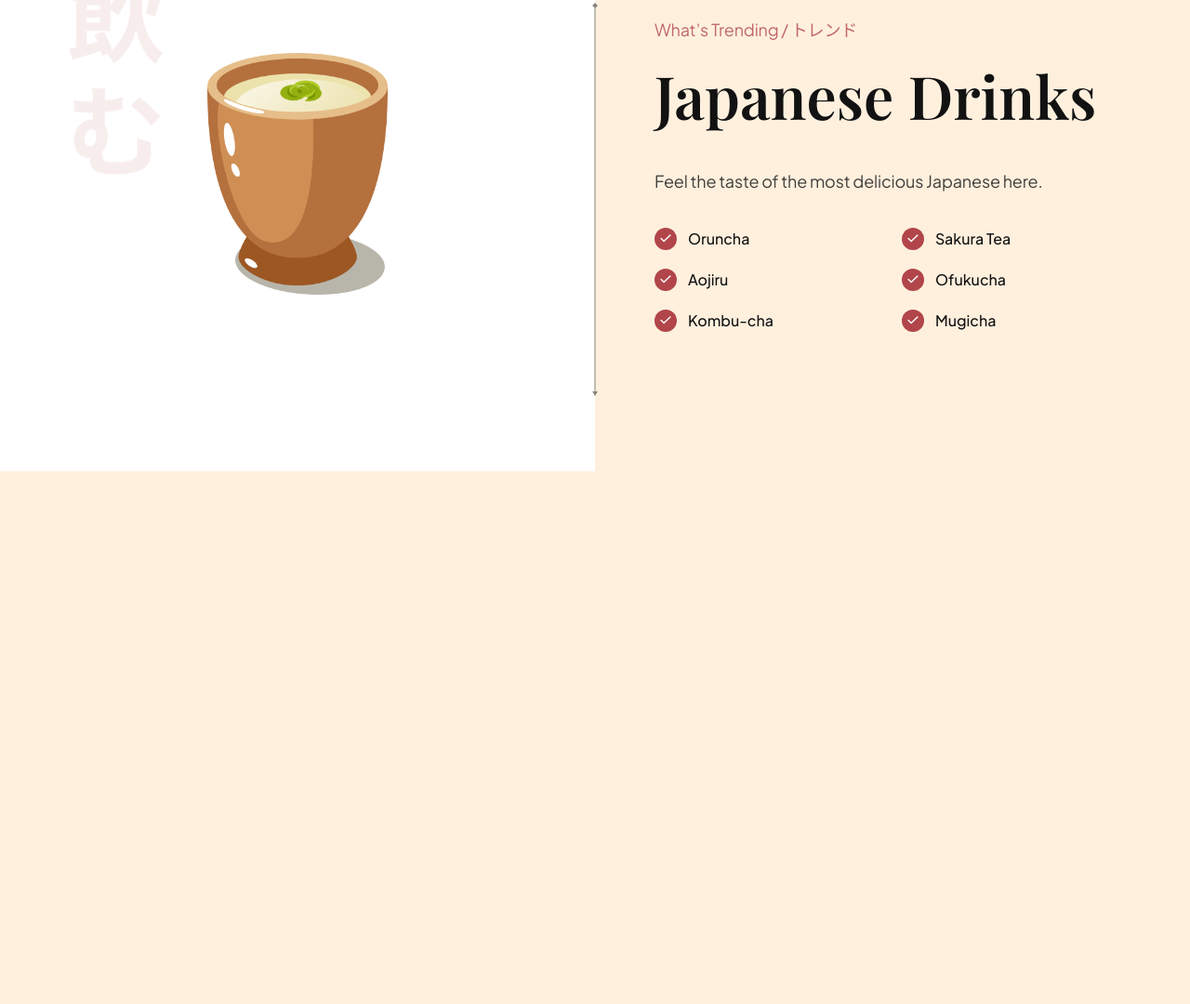
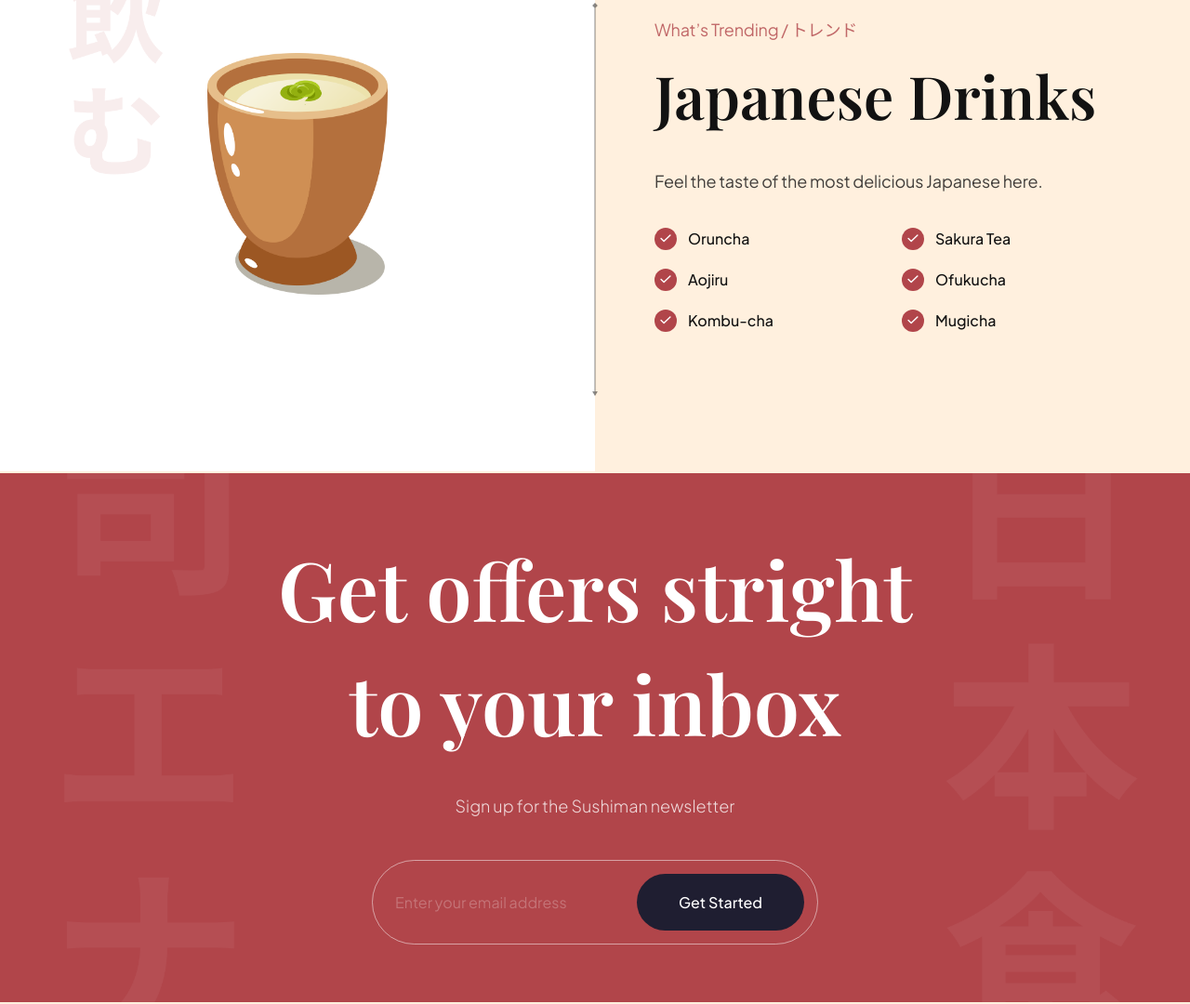
Before and after one commit to roman-tsekhmistro/JavaScriptMasteryPractice, a website built with Vite: page index.html in a window 1280 px wide. Shown: the part 3191-4271 px from the top of the page at 93% size. Before the commit the page ends 3698 px from the top, so only its background shows below. Built offline with nearby package versions, Linux system fonts and the light colour scheme.

Commit message:
Create subscription section

```diff
--- a/css/sections/subscribe.css
+++ b/css/sections/subscribe.css
@@ -0,0 +1,85 @@
+.subscription {
+	padding: 64px;
+
+	background-color: var(--primary-color);
+	background: url('../../assets/subscribe_bg.png');
+	background-position: center;
+	background-repeat: no-repeat;
+	background-size: contain;
+
+	flex-direction: column;
+	overflow: hidden;
+}
+
+.subscription h2 {
+	font-size: 88px;
+	font-family: var(--playfair-display);
+	font-weight: 600;
+	line-height: 123px;
+
+	color: #fff;
+	text-align: center;
+}
+
+.subscription p {
+	font-size: 18px;
+	font-family: var(--plus-jakarta-sans);
+	font-weight: 300;
+	line-height: 36px;
+
+	margin-top: 32px;
+
+	color: rgba(255, 255, 255, 0.8);
+}
+
+.subscription__form {
+	min-width: 480px;
+	margin-top: 40px;
+
+	padding: 14px 14px 14px 24px;
+
+	display: flex;
+	gap: 10px;
+
+	border: 1px solid rgba(255, 255, 255, 0.5);
+	border-radius: 46px;
+}
+
+.subscription__form input {
+	flex: 1;
+
+	font-size: 16px;
+	font-weight: 400;
+	font-family: var(--plus-jakarta-sans);
+
+	color: #fff;
+	opacity: 0.5;
+
+	background: transparent;
+	border: none;
+	outline: none;
+}
+
+.subscription__form input::placeholder {
+	color: #fff;
+	opacity: 0.5;
+}
+
+.subscription__form button {
+	padding: 20px;
+
+	min-width: 180px;
+
+	font-size: 16px;
+	font-weight: 500;
+	font-family: var(--plus-jakarta-sans);
+	color: #fff;
+	text-align: center;
+
+	background: var(--black-400);
+	border-radius: 46px;
+	border: none;
+	outline: none;
+
+	cursor: pointer;
+}
--- a/css/style.css
+++ b/css/style.css
@@ -7,7 +7,7 @@
 @import url('sections/about.css');
 @import url('sections/popular.css');
 @import url('sections/trending.css');
-/* @import url('sections/subscribe.css'); */
+@import url('sections/subscribe.css');
 /* @import url('sections/footer.css'); */
 
 /* CSS variables for reusablity across all files (including above imported) */
--- a/index.html
+++ b/index.html
@@ -336,6 +336,19 @@
 			</section>
 		</section>
 
+		<section class="subscription flex-center" id="services">
+			<h2 data-aos="flip-down">
+				Get offers stright <br />
+				to your inbox
+			</h2>
+			<p data-aos="fade-up">Sign up for the Sushiman newsletter</p>
+
+			<div class="subscription__form" data-aos="fade-up">
+				<input type="text" placeholder="Enter your email address" />
+				<button>Get Started</button>
+			</div>
+		</section>
+
 		<script type="module" src="js/script.js"></script>
 	</body>
 </html>
```
